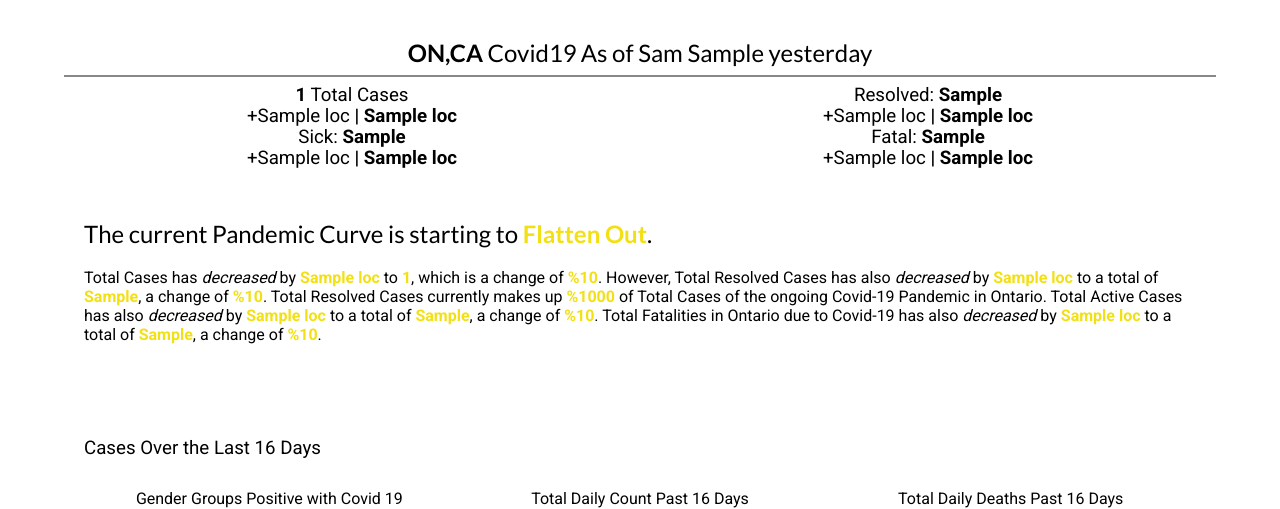
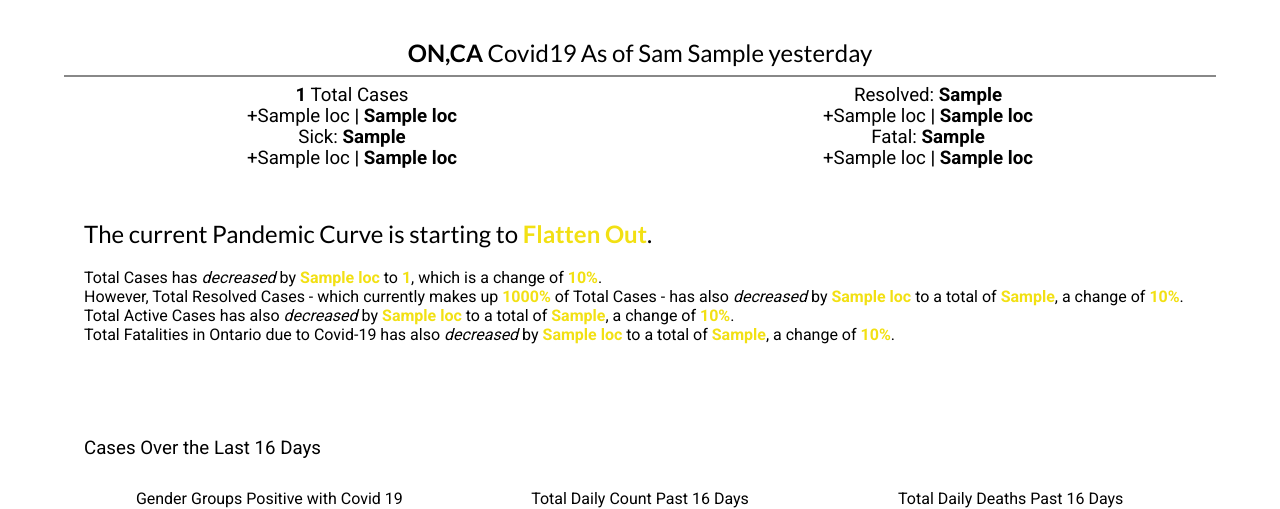
Before and after one commit to tamccullough/covon, a Flask app: template templates/co-index.html in a window 1280 px wide. Shown: the top 509 px of the page. Run offline with Flask 2, Linux system fonts and the light colour scheme; the template is opened without the code that fills it: most values are stand-ins (such as "Sample title", 1, 10 or a date in 2020); parts of the project's set-up code (start-up, migrations or seed data) failed here and were passed over.

Commit message:
fixing paragraph layout and % sign placement

```diff
--- a/templates/co-index.html
+++ b/templates/co-index.html
@@ -76,11 +76,13 @@
   <div class="page80">
     <div class="{{ theme }}-light" style="border-radius: 0.5rem; padding: 20px 20px;">
       <h2>The current Pandemic Curve is {% if trend[2] > trend[1] %}growing <strong>Worse{%else%}starting to <strong>Flatten Out{% endif %}</strong>.</h2>
-      <p> Total Cases has <em>{% if change.loc[0,'change'] > 0 %}increased{%else%}decreased{% endif %}</em> by <strong>{{ change.loc[0,'change'] }}</strong> to <strong>{{ total_cases }}</strong>, which is a change of <strong>%{{ (change.loc[0,'ratio'] * 100) | round(2) }}</strong>.
-        {% if (change.loc[0,'change'] > 0) and (change.loc[1,'change'] > 0) %}Meanwhile{%else%}However{% endif %}, Total Resolved Cases has also <em>{% if change.loc[1,'change'] > 0 %}increased{%else%}decreased{% endif %}</em> by <strong>{{ change.loc[1,'change'] }}</strong> to a total of <strong>{{ outcomes.at[1,'count'] }}</strong>, a change of <strong>%{{ (change.loc[1,'ratio'] * 100) | round(2) }}</strong>.
-        Total Resolved Cases currently makes up <strong>%{{ ((outcomes.at[1,'count']/total_cases)*100) | round(2) }}</strong> of Total Cases of the ongoing Covid-19 Pandemic in Ontario.
-        Total Active Cases has also <em>{% if change.loc[2,'change'] > 0 %}increased{%else%}decreased{% endif %}</em> by <strong>{{ change.loc[2,'change'] }}</strong> to a total of <strong>{{ outcomes.at[2,'count'] }}</strong>, a change of <strong>%{{ (change.loc[2,'ratio'] * 100) | round(2) }}</strong>.
-        Total Fatalities in Ontario due to Covid-19 has also <em>{% if change.loc[3,'change'] > 0 %}increased{%else%}decreased{% endif %}</em> by <strong>{{ change.loc[3,'change'] }}</strong> to a total of <strong>{{ outcomes.at[3,'count'] }}</strong>, a change of <strong>%{{ (change.loc[3,'ratio'] * 100) | round(2) }}</strong>.
+      <p> Total Cases has <em>{% if change.loc[0,'change'] > 0 %}increased{%else%}decreased{% endif %}</em> by <strong>{{ change.loc[0,'change'] }}</strong> to <strong>{{ total_cases }}</strong>, which is a change of <strong>{{ (change.loc[0,'ratio'] * 100) | round(2) }}%</strong>.
+        <br>{% if (change.loc[0,'change'] > 0) and (change.loc[1,'change'] > 0) %}Meanwhile{%else%}However{% endif %},
+        Total Resolved Cases - which currently makes up <strong>{{ ((outcomes.at[1,'count']/total_cases)*100) | round(2) }}%</strong> of Total Cases -
+        has also <em>{% if change.loc[1,'change'] > 0 %}increased{%else%}decreased{% endif %}</em> by <strong>{{ change.loc[1,'change'] }}</strong> to a total of <strong>{{ outcomes.at[1,'count'] }}</strong>,
+        a change of <strong>{{ (change.loc[1,'ratio'] * 100) | round(2) }}%</strong>.
+        <br>Total Active Cases has also <em>{% if change.loc[2,'change'] > 0 %}increased{%else%}decreased{% endif %}</em> by <strong>{{ change.loc[2,'change'] }}</strong> to a total of <strong>{{ outcomes.at[2,'count'] }}</strong>, a change of <strong>{{ (change.loc[2,'ratio'] * 100) | round(2) }}%</strong>.
+        <br>Total Fatalities in Ontario due to Covid-19 has also <em>{% if change.loc[3,'change'] > 0 %}increased{%else%}decreased{% endif %}</em> by <strong>{{ change.loc[3,'change'] }}</strong> to a total of <strong>{{ outcomes.at[3,'count'] }}</strong>, a change of <strong>{{ (change.loc[3,'ratio'] * 100) | round(2) }}%</strong>.
       </p>
     </div>
   </div>
```
